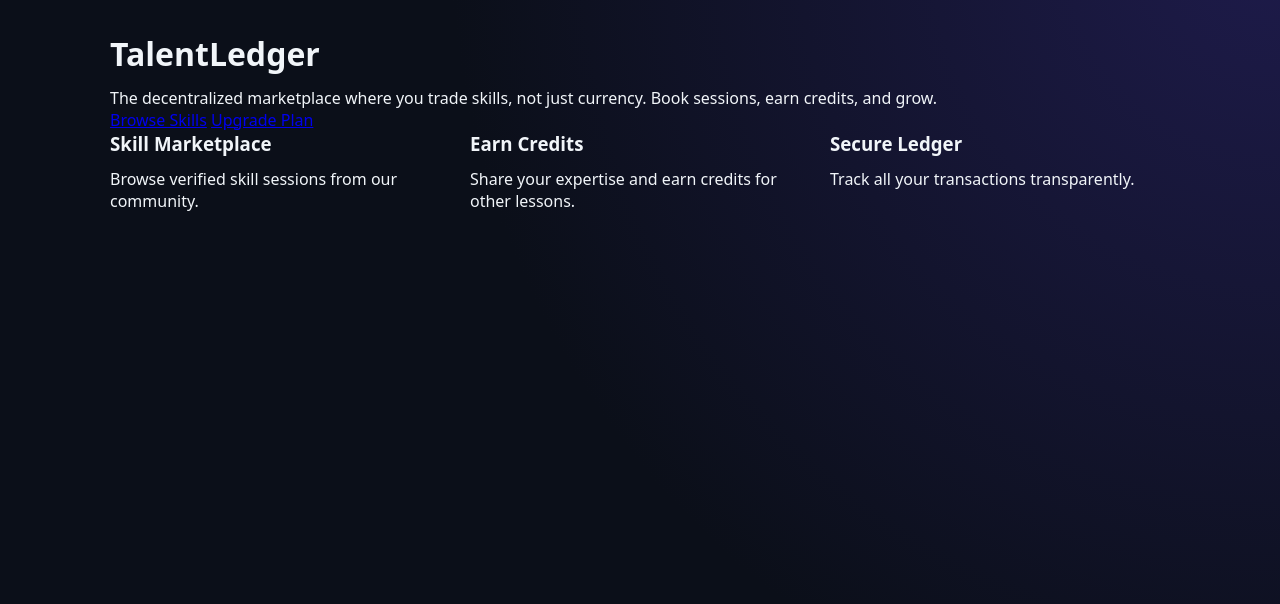
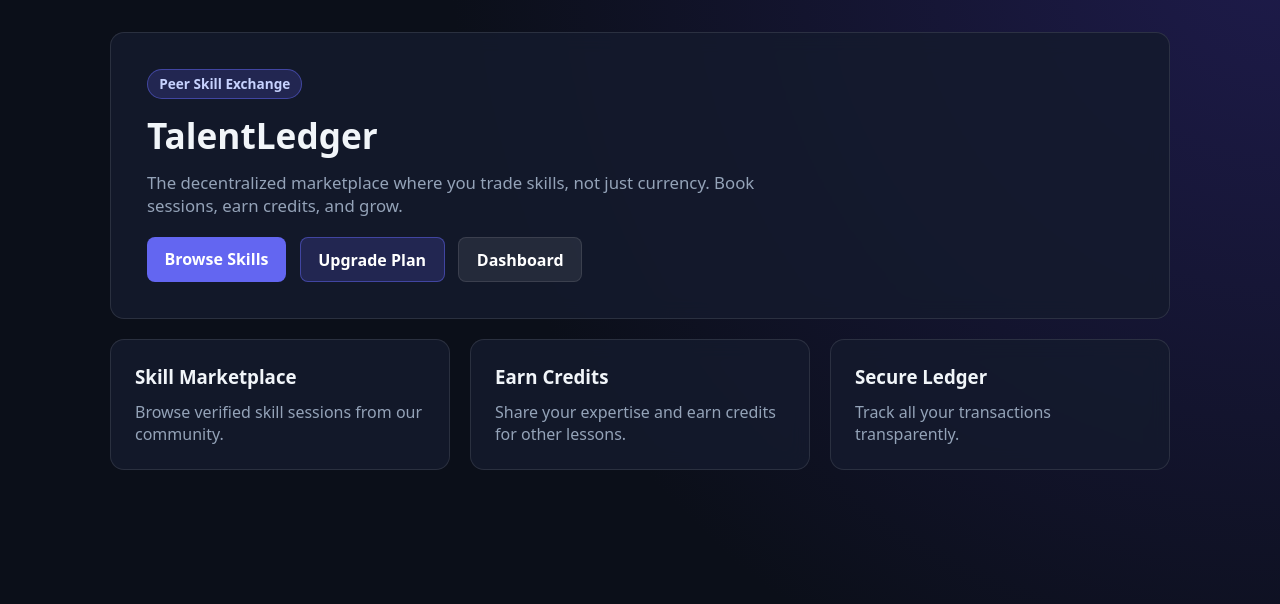
Before and after one commit to ryanmakau560-debug/TalentLedger, a Django app: page / in a window 1280 px wide. Shown: the part 64-668 px from the top of the page. Run offline with Django 5.2, Linux system fonts and the light colour scheme.

Commit message:
Style display.html home view in dark glass theme

```diff
--- a/templates/display.html
+++ b/templates/display.html
@@ -1,26 +1,32 @@
-{% extends 'base.html' %}
+{% extends "base.html" %}
+{% block title %}TalentLedger | Peer Skill Exchange{% endblock %}
+
 {% block content %}
-<div class="bg-gradient-to-r from-blue-600 to-indigo-700 text-white py-20 px-6 text-center">
-    <h1 class="text-5xl font-extrabold mb-4">TalentLedger</h1>
-    <p class="text-xl mb-8 max-w-2xl mx-auto">The decentralized marketplace where you trade skills, not just currency. Book sessions, earn credits, and grow.</p>
-    <div class="space-x-4">
-        <a href="{% url 'skills' %}" class="bg-white text-blue-600 px-8 py-3 rounded-full font-bold text-lg hover:bg-gray-100">Browse Skills</a>
-        <a href="{% url 'subscription' %}" class="border-2 border-white px-8 py-3 rounded-full font-bold text-lg hover:bg-blue-800">Upgrade Plan</a>
-    </div>
+<div class="card" style="padding: 2.25rem;">
+  <span class="badge" style="display: inline-block; margin-bottom: 0.75rem;">Peer Skill Exchange</span>
+  <h1 style="font-size: 2.2rem;">TalentLedger</h1>
+  <p class="muted" style="font-size: 1.05rem; max-width: 680px;">
+    The decentralized marketplace where you trade skills, not just currency. Book sessions, earn credits, and grow.
+  </p>
+  <div style="display: flex; gap: 0.85rem; flex-wrap: wrap; margin-top: 1.25rem;">
+    <a class="btn" href="/skills/">Browse Skills</a>
+    <a class="btn" href="/subscription/" style="background: rgba(99, 102, 241, 0.2); border: 1px solid rgba(99, 102, 241, 0.5);">Upgrade Plan</a>
+    <a class="btn" href="/dashboard/" style="background: rgba(255, 255, 255, 0.08); border: 1px solid var(--border);">Dashboard</a>
+  </div>
 </div>
 
-<div class="max-w-6xl mx-auto py-16 px-6 grid md:grid-cols-3 gap-8">
-    <div class="text-center p-6 border rounded-lg shadow-sm">
-        <h3 class="text-xl font-bold mb-2">Skill Marketplace</h3>
-        <p class="text-gray-600">Browse verified skill sessions from our community.</p>
-    </div>
-    <div class="text-center p-6 border rounded-lg shadow-sm">
-        <h3 class="text-xl font-bold mb-2">Earn Credits</h3>
-        <p class="text-gray-600">Share your expertise and earn credits for other lessons.</p>
-    </div>
-    <div class="text-center p-6 border rounded-lg shadow-sm">
-        <h3 class="text-xl font-bold mb-2">Secure Ledger</h3>
-        <p class="text-gray-600">Track all your transactions transparently.</p>
-    </div>
+<div class="grid">
+  <div class="card">
+    <h3>Skill Marketplace</h3>
+    <p class="muted" style="margin-bottom: 0;">Browse verified skill sessions from our community.</p>
+  </div>
+  <div class="card">
+    <h3>Earn Credits</h3>
+    <p class="muted" style="margin-bottom: 0;">Share your expertise and earn credits for other lessons.</p>
+  </div>
+  <div class="card">
+    <h3>Secure Ledger</h3>
+    <p class="muted" style="margin-bottom: 0;">Track all your transactions transparently.</p>
+  </div>
 </div>
 {% endblock %}
```
